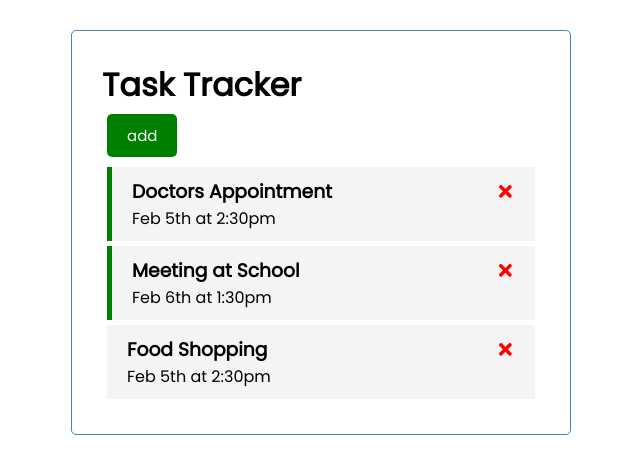
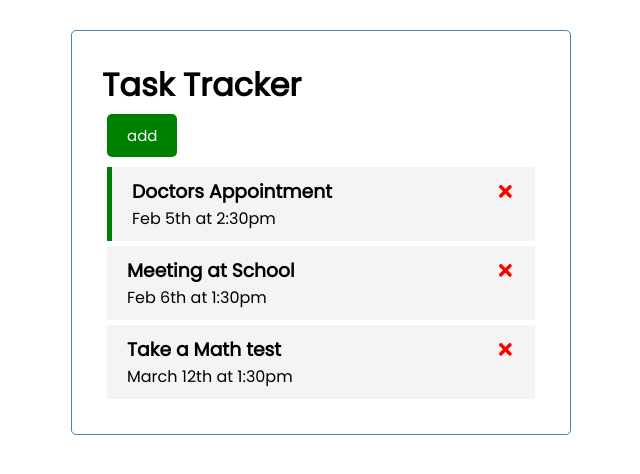
Before and after one commit to devEduardoLemos/taskTracker, a React (Create React App) app: page / in a window 1280 px wide. Shown: the top 474 px of the page, without its empty margins (319-959 px from the left). Built offline with nearby package versions, Linux system fonts and the light colour scheme; data requests are answered from the project's data file.

Commit message:
all functions working

```diff
--- a/db.json
+++ b/db.json
@@ -1,3 +1,22 @@
 {
-  "tasks": []
+  "tasks": [
+    {
+      "id": 1,
+      "text": "Doctors Appointment",
+      "day": "Feb 5th at 2:30pm",
+      "reminder": true
+    },
+    {
+      "id": 2,
+      "text": "Meeting at School",
+      "day": "Feb 6th at 1:30pm",
+      "reminder": false
+    },
+    {
+      "text": "Take a Math test",
+      "day": "March 12th at 1:30pm",
+      "reminder": false,
+      "id": 3
+    }
+  ]
 }
--- a/src/App.js
+++ b/src/App.js
@@ -1,4 +1,4 @@
-import { useState } from "react"
+import { useState, useEffect } from "react"
 import Header from "./components/Header";
 import Tasks from "./components/Tasks";
 import AddTaks from "./components/AddTaks";
@@ -6,43 +6,77 @@
 function App() {
 
   const [showAddTask, setShowAddTask] = useState(false)
-  const [tasks, setTasks] = useState([
-    {
-      id: 1,
-      text: 'Doctors Appointment',
-      day: 'Feb 5th at 2:30pm',
-      reminder: true,
-    },
-    {
-      id: 2,
-      text: 'Meeting at School',
-      day: 'Feb 6th at 1:30pm',
-      reminder: true,
-    },
-    {
-      id: 3,
-      text: 'Food Shopping',
-      day: 'Feb 5th at 2:30pm',
-      reminder: false,
-    },
-  ])
+  const [tasks, setTasks] = useState([])
+
+  useEffect(() => {
+    const getTasks = async () => {
+      const tasksFromServer = await fetchTasks()
+      setTasks(tasksFromServer)
+    }
+
+    getTasks()
+  }, [])
+
+  //fetch tasks
+  const fetchTasks = async () => {
+    const res = await fetch('http://localhost:5000/tasks')
+    const data = await res.json()
+
+    return data
+  }
+
+  const fetchTask = async (id) => {
+    const res = await fetch(`http://localhost:5000/tasks/${id}`)
+    const data = await res.json()
+
+    return data
+  }
 
   //add task
-  const addTask = (task) => {
-    const id = Math.floor(Math.random() * 10000) + 1
-    const newTask = { id, ...task }
-    setTasks([...tasks, newTask])
+  const addTask = async (task) => {
+    // const id = Math.floor(Math.random() * 10000) + 1
+    // const newTask = { id, ...task }
+    // setTasks([...tasks, newTask])
+    const res = await fetch('http://localhost:5000/tasks',
+      {
+        method: 'POST',
+        headers: {
+          'content-type': 'application/json'
+        },
+        body: JSON.stringify(task)
+      })
+
+    const data = await res.json()
+
+    setTasks([...tasks, data])
+
   }
 
   //delete task
-  const deleteTask = (id) => {
+  const deleteTask = async (id) => {
+    await fetch(`http://localhost:5000/tasks/${id}`, { method: 'DELETE' })
+
     setTasks(tasks.filter((task) => task.id !== id))
   }
 
   //toggle reminder
-  const toggleRiminder = (id) => {
+  const toggleRiminder = async (id) => {
+    const taskToToggle = await fetchTask(id)
+    const upDateTask = { ...taskToToggle, reminder: !taskToToggle.reminder }
+
+    const res = await fetch(`http://localhost:5000/tasks/${id}`,
+      {
+        method: 'PUT',
+        headers: {
+          'Content-type': 'application/json'
+        },
+        body: JSON.stringify(upDateTask)
+      })
+
+    const data = await res.json()
+
     setTasks(tasks.map((task) =>
-      task.id === id ? { ...task, reminder: !task.reminder } : task
+      task.id === id ? { ...task, reminder: data.reminder } : task
     ))
   }
 
```
